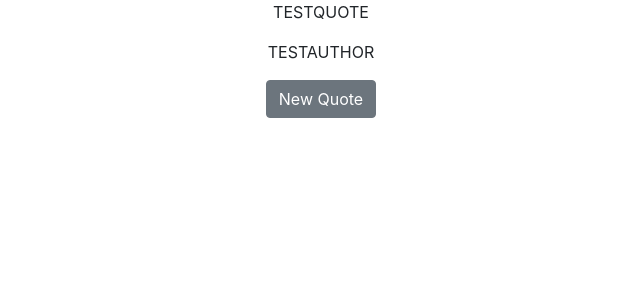
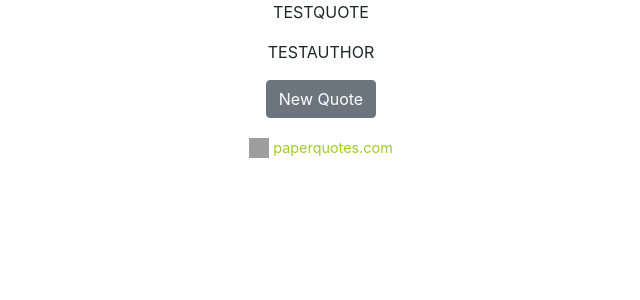
Before and after one commit to OddMagnet/Random-Quote-Machine, a React (Create React App) app: page / in a window 1280 px wide. Shown: the top 300 px of the page, without its empty margins (319-959 px from the left). Built offline with nearby package versions, Linux system fonts and the light colour scheme; grey boxes are pictures that could not be loaded.

Commit message:
Add Tribute to public API being used

```diff
--- a/src/components/QuoteBox.js
+++ b/src/components/QuoteBox.js
@@ -43,6 +43,15 @@ export default class QuoteBox extends Component {
         // prepare quote and twitter link
         const quoteText = encodeURIComponent(`"${this.state.quote.text}"\n - ${this.state.quote.author}`);
         const twitterLink = `https://twitter.com/intent/tweet/?text=${quoteText}&hashtags=FreeCodeCamp,RandomQuoteMachine`;
+        let paperFooterStyle = {
+            zIndex: 50,
+            fontSize: '0.9em'
+        }
+        let paperQuoteStyle = {
+            color: '#9fcc25',
+            marginLeft: '4px',
+            verticalAlign: 'middle'
+        }
 
         return (
             <div>
@@ -59,6 +68,13 @@ export default class QuoteBox extends Component {
                         </div>
                     </div>
                 </blockquote>
+
+                <footer>
+                    <span style={paperFooterStyle}>
+                        <img src="http://api.paperquotes.com/static/images/paperquotes.png" height="20" width="20" alt="paperquotes.com" />
+                        <a href="http://paperquotes.com" title="Powered by quotes from paperquotes.com" style={paperQuoteStyle}>paperquotes.com</a>
+                    </span>
+                </footer>
             </div>
         );
     }
```
